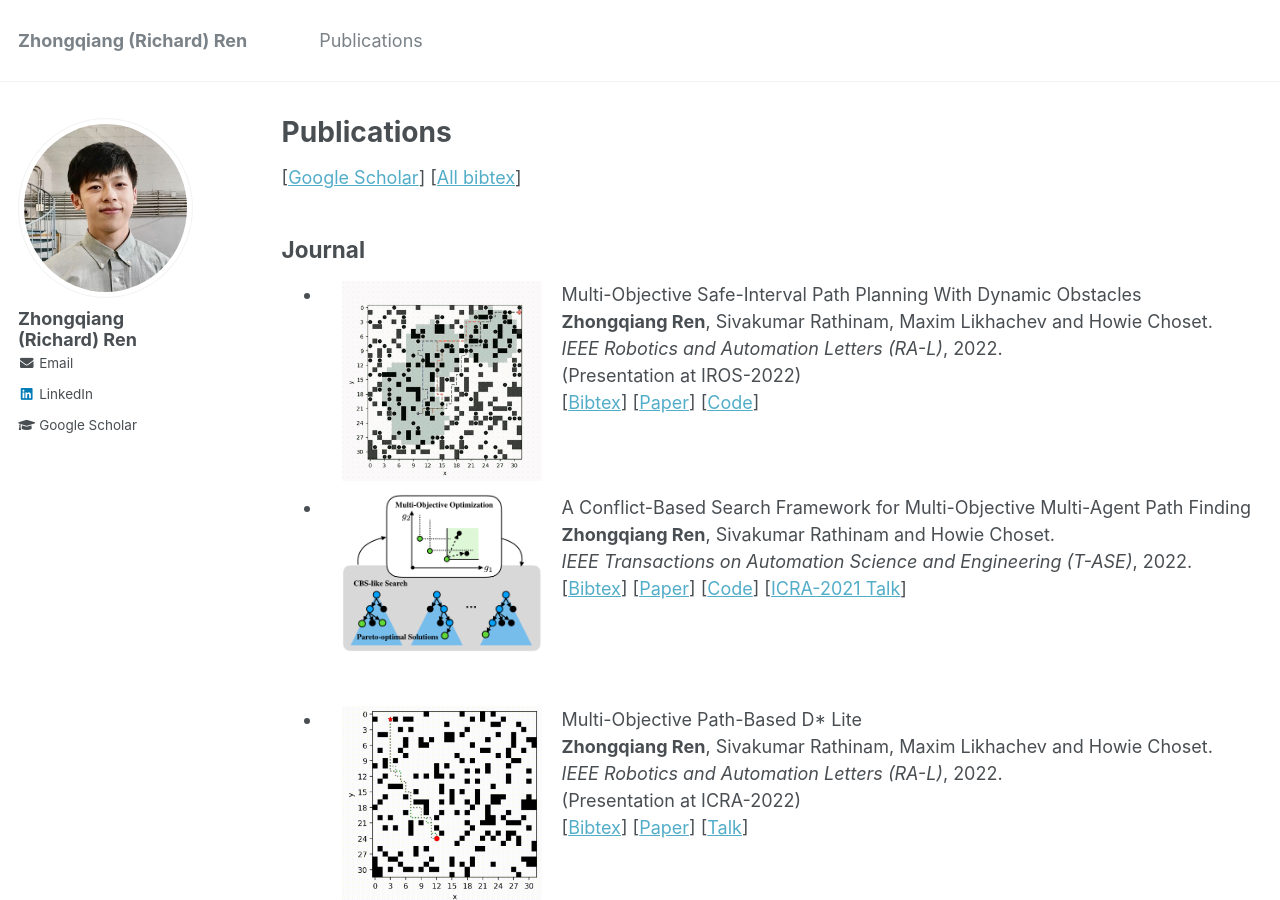
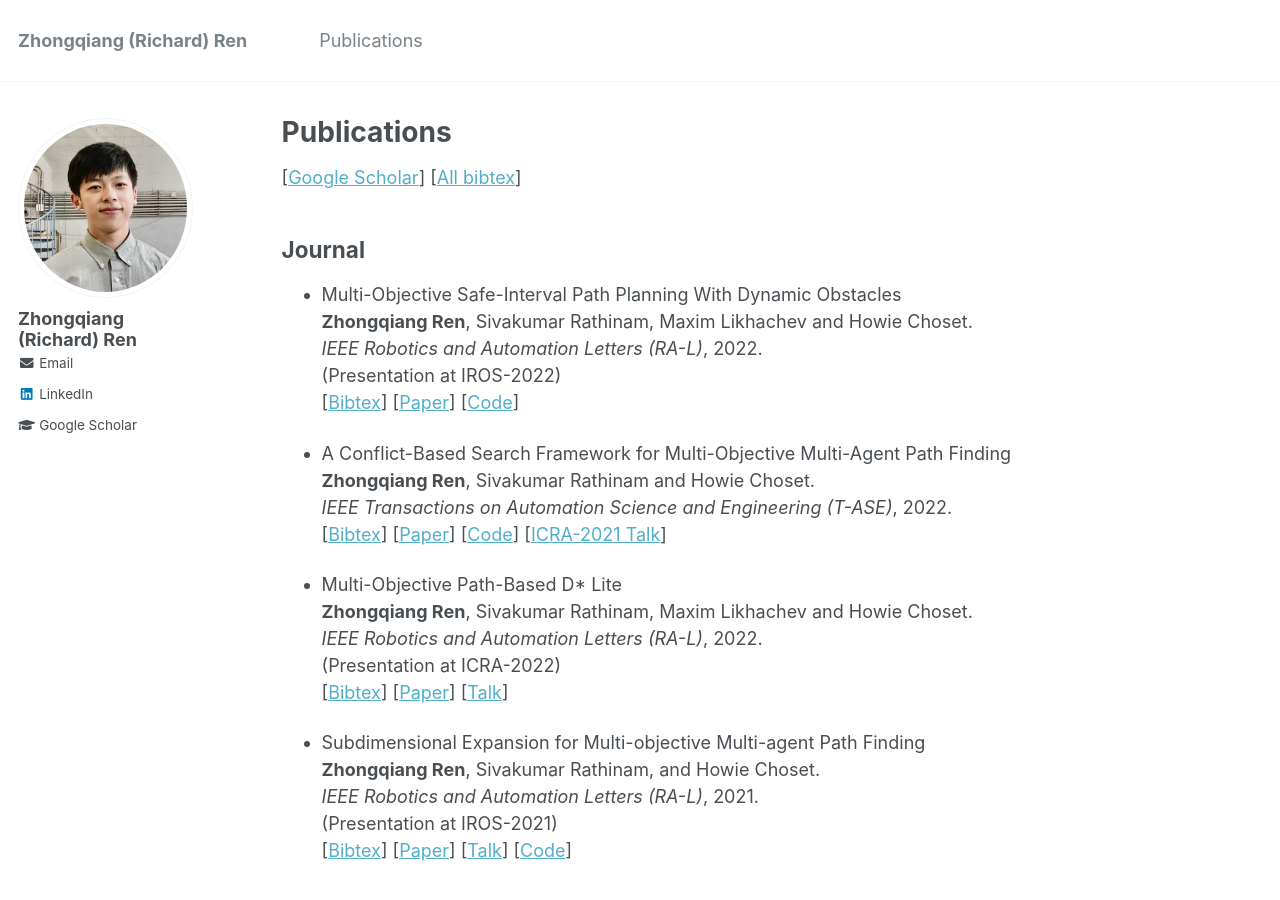
Before and after one commit to wonderren/wonderren.github.io, a Jekyll site: the page built from _pages/publications.md, in a window 1280 px wide and 900 px high. Built offline with Jekyll 4.4.1, drawn with Linux system fonts in a browser that asks for light colours.

Commit message:
update research and publication page

```diff
--- a/_pages/publications.md
+++ b/_pages/publications.md
@@ -7,49 +7,34 @@ author_profile: true
 
 [[Google Scholar](https://scholar.google.com/citations?user=kKKvRXsAAAAJ&hl=en&oi=sra)] [[All bibtex](https://wonderren.github.io/files/all_bibtex.txt)]
 
-
 Journal
 ------
 
-* <img src="../images/fig_mosipp.gif" alt="" width="200" height="200" align="left" hspace="20" style=" border: #000000 2px none;">
-Multi-Objective Safe-Interval Path Planning With Dynamic Obstacles\
+* Multi-Objective Safe-Interval Path Planning With Dynamic Obstacles\
   **Zhongqiang Ren**, Sivakumar Rathinam, Maxim Likhachev and Howie Choset.\
   <i>IEEE Robotics and Automation Letters (RA-L)</i>, 2022.\
   (Presentation at IROS-2022)\
 [[Bibtex](https://wonderren.github.io/files/bibtex_ren22mosipp.txt)]
 [[Paper](../files/ren22_mosipp_RAL_IROS22.pdf)]
 [[Code](https://github.com/wonderren/public_mosipp)]
-<br>
-<br>
-<br>
 
-* <img src="../images/fig_mocbs.png" alt="" width="200" height="200" align="left" hspace="20" style=" border: #000000 2px none;">
-A Conflict-Based Search Framework for Multi-Objective Multi-Agent Path Finding\
+* A Conflict-Based Search Framework for Multi-Objective Multi-Agent Path Finding\
   **Zhongqiang Ren**, Sivakumar Rathinam and Howie Choset.\
   <i>IEEE Transactions on Automation Science and Engineering (T-ASE)</i>, 2022.\
 [[Bibtex](https://wonderren.github.io/files/bibtex_ren21mocbs_tase.txt)]
 [[Paper](../files/ren22_mocbs_tase_final.pdf)]
 [[Code](https://github.com/wonderren/public_cppmomapf)]
 [[ICRA-2021 Talk](https://youtu.be/KI-BVhsjg0I)]
-<br>
-<br>
-<br>
-<br>
 
-* <img src="../images/fig_mopbd.gif" alt="" width="200" height="200" align="left" hspace="20" style=" border: #000000 2px none;">
-Multi-Objective Path-Based D* Lite\
+* Multi-Objective Path-Based D* Lite\
   **Zhongqiang Ren**, Sivakumar Rathinam, Maxim Likhachev and Howie Choset.\
   <i>IEEE Robotics and Automation Letters (RA-L)</i>, 2022.\
   (Presentation at ICRA-2022)\
 [[Bibtex](https://wonderren.github.io/files/bibtex_ren22mopbd.txt)]
 [[Paper](../files/ren22_mopbd-RAL_ICRA22.pdf)]
 [[Talk](https://youtu.be/GVYLqTZpPLE)]
-<br>
-<br>
-<br>
 
-* <img src="../images/fig_MOMstar.png" alt="" width="250" height="200" align="left" hspace="20" style=" border: #FFFFFF 2px none;">
-Subdimensional Expansion for Multi-objective Multi-agent Path Finding\
+* Subdimensional Expansion for Multi-objective Multi-agent Path Finding\
 	**Zhongqiang Ren**, Sivakumar Rathinam, and Howie Choset.\
 	<i>IEEE Robotics and Automation Letters (RA-L)</i>, 2021.\
 	(Presentation at IROS-2021)\
@@ -57,115 +42,78 @@ Subdimensional Expansion for Multi-objective Multi-agent Path Finding\
 [[Paper](../files/ren21-MOMstar_RAL_IROS.pdf)]
 [[Talk](https://youtu.be/pfeBNvOqzvE)]
 [[Code](https://github.com/wonderren/public_cppmomapf)]
-<br>
-<br>
+
 
 Conference
 ------
 
-* <img src="../images/fig_emoa.png" alt="" width="200" height="200" align="left" hspace="20" style=" border: #FFFFFF 2px none;">
-Enhanced Multi-Objective A* Using Balanced Binary Search Trees\
+* Enhanced Multi-Objective A* Using Balanced Binary Search Trees\
   **Zhongqiang Ren**, Richard Zhan, Sivakumar Rathinam, Maxim Likhachev and Howie Choset.\
   <i>International Symposium on Combinatorial Search (SoCS)</i>, 2022.\
 [[Bibtex](https://wonderren.github.io/files/bibtex_ren22emoa.txt)]
 [[Paper](../files/ren22_emoa_socs.pdf)]
 [[Code](https://github.com/wonderren/public_emoa)]
 [[Talk](https://youtu.be/ej_a7IG4s4w)]
-<br>
-<br>
 
-* <img src="../images/fig_cbss_eg.png" alt="" width="200" height="200" align="left" hspace="20" style=" border: #FFFFFF 2px none;">
-Conflict-Based Steiner Search for Multi-Agent Combinatorial Path Finding\
+* Conflict-Based Steiner Search for Multi-Agent Combinatorial Path Finding\
 	**Zhongqiang Ren**, Sivakumar Rathinam, and Howie Choset.\
 	<i>Robotics: Science and Systems (RSS)</i>, 2022.\
 [[Bibtex](https://wonderren.github.io/files/bibtex_ren22cbss.txt)]
 [[Paper](../files/ren22_cbss_rss.pdf)]
 [[Code](https://github.com/wonderren/public_pymcpf)]
 [[talk](https://youtu.be/V17vQSZP5Zs?t=2853)]
-<br>
-<br>
-<br>
-<br>
 
 
-* <img src="../images/fig_moes_overview.png" alt="" width="200" height="200" align="left" hspace="20" style=" border: #FFFFFF 2px none;">
-A Local Optimization Framework for Multi-Objective Ergodic Search\
+* A Local Optimization Framework for Multi-Objective Ergodic Search\
 	**Zhongqiang Ren**, Akshaya Kesarimangalam Srinivasan, Howard Coffin, Ian Abraham and Howie Choset.\
 	<i>Robotics: Science and Systems (RSS)</i>, 2022.\
 [[Bibtex](https://wonderren.github.io/files/bibtex_ren22moes.txt)]
 [[Paper](../files/ren22_moes_rss.pdf)]
 [[Code](https://github.com/wonderren/public_moes)]
 [[talk](https://youtu.be/A6rRCVtB2sM?t=1548)]
-<br>
-<br>
-<br>
-<br>
 
-* <img src="../images/fig_lbmp.gif" alt="" width="200" height="200" align="left" hspace="20" style=" border: #FFFFFF 2px none;">
-A Lower Bounding Framework for Motion Planning amid Dynamic Obstacles in 2D\
+* A Lower Bounding Framework for Motion Planning amid Dynamic Obstacles in 2D\
   **Zhongqiang Ren**, Sivakumar Rathinam and Howie Choset.\
   <i>Workshop on Algorithmic Foundations of Robotics (WAFR)</i>, 2022.\
 [[Bibtex](https://wonderren.github.io/files/bibtex_ren22lbmp.txt)]
 [[Paper](../files/ren22_lbmp_wafr.pdf)]
 [[talk](https://youtu.be/gM_w2HAYJww?t=28388)]
-<br>
-<br>
-<br>
-<br>
 
-* <img src="../images/fig_lss.png" alt="" width="250" height="200" align="left" hspace="20" style=" border: #FFFFFF 2px none;">
-Loosely Synchronized Search for Multi-agent Path Finding with Asynchronous Actions\
+* Loosely Synchronized Search for Multi-agent Path Finding with Asynchronous Actions\
 	**Zhongqiang Ren**, Sivakumar Rathinam, and Howie Choset.\
 	<i>IEEE/RSJ International Conference on Intelligent Robots and Systems (IROS)</i>, 2021.\
 [[Bibtex](https://wonderren.github.io/files/bibtex_ren21lss.txt)]
 [[Paper](../files/ren21_lss_iros.pdf)]
 [[Talk](https://youtu.be/u0WSXr3yjhc)]
-<br>
-<br>
 
-* <img src="../images/fig_mocbs.gif" alt="" width="250" height="200" align="left" hspace="20" style=" border: #000000 2px none;">
-Multi-objective Conflict-based Search for Multi-agent Path Finding\
+* Multi-objective Conflict-based Search for Multi-agent Path Finding\
 	**Zhongqiang Ren**, Sivakumar Rathinam, and Howie Choset.\
 	<i>IEEE International Conference on Robotics and Automation (ICRA)</i>, 2021.\
 [[Bibtex](https://wonderren.github.io/files/bibtex_ren21mocbs.txt)]
 [[Paper](../files/ren21_mocbs_icra21.pdf)]
 [[Talk](https://youtu.be/KI-BVhsjg0I)]
 [[Code](https://github.com/wonderren/public_cppmomapf)]
-<br>
-<br>
-<br>
-<br>
 
-* <img src="../images/fig_MSstar.gif" alt="" width="250" height="200" align="left" hspace="20" style=" border: #000000 2px none;">
-MS*: A New Exact Algorithm for Multi-agent Simultaneous Multi-goal Sequencing and Path Finding\
+* MS*: A New Exact Algorithm for Multi-agent Simultaneous Multi-goal Sequencing and Path Finding\
 	**Zhongqiang Ren**, Sivakumar Rathinam, and Howie Choset.\
 	<i>IEEE International Conference on Robotics and Automation (ICRA)</i>, 2021.\
 [[Bibtex](https://wonderren.github.io/files/bibtex_ren21ms.txt)]
 [[Paper](../files/ren21-MSstar.pdf)]
 [[Talk](https://youtu.be/cjwO4yycfpo)]
-<br>
-<br>
-<br>
 
-* <img src="../images/fig_torus.png" alt="" width="250" height="200" align="left" hspace="20" style=" border: #000000 2px none;">
-Geometric motion planning for systems with toroidal and cylindrical shape spaces\
+* Geometric motion planning for systems with toroidal and cylindrical shape spaces\
 	Chaohui Gong, **Zhongqiang Ren**, Julian Whitman, Jaskaran Grover, Baxi Chong, and Howie Choset.\
 	Dynamic Systems and Control Conference, American Society of Mechanical Engineers, 2018.\
 [[Bibtex](https://wonderren.github.io/files/bibtex_gong18torus.txt)]
 [[Paper](https://asmedigitalcollection.asme.org/DSCC/proceedings-abstract/DSCC2018/51913/V003T32A013/270996)]
 [[PDF](https://d1wqtxts1xzle7.cloudfront.net/57737478/DSCC2018-9144.pdf?1541912930=&response-content-disposition=inline%3B+filename%3DGeometric_Motion_Planning_For_Systems_Wi.pdf&Expires=1616924915&Signature=KuFlGSqfnphvOLhbK0Y33d4GZMikmQDXVFK1LDSjJ49hjrZof1sG8xlSdN-gVRQXcFqH9RSK4QV~7ly7Gp5OP9L5NiIqtJpL9XC80kV7gpl8-kGycqKsuy7T5viCGfuKTFeCUDu88YEaI60Ko9wKl8xgKXzHJDHc~L2SOCZfQic0iIw6Jr3Pp5e60X9C8Y2UvqlY8CnLrgOUc~TkN8w8t3kqUl~90KBEtKRvhiPJTk68D7dxPkf5ywee4a8wEDqmGezq34jkf1S4WyooKVlRxZ5LFbTGdVB75oVKgl1sqKi52LjsRanxeAHDqj~XsCGN4867qfEFV-uRnabb~iuN3g__&Key-Pair-Id=APKAJLOHF5GGSLRBV4ZA)]
-<br>
-<br>
 
-* <img src="../images/fig_dslp.png" alt="" width="250" height="200" align="left" hspace="20" style=" border: #000000 2px none;">
-Deformed state lattice planning\
+* Deformed state lattice planning\
 	**Zhongqiang Ren**, Chaohui Gong, and Howie Choset.\
 	IEEE/RSJ International Conference on Intelligent Robots and Systems (IROS), 2017.\
 [[Bibtex](https://wonderren.github.io/files/bibtex_ren17dslp.txt)]
 [[Paper](https://ieeexplore.ieee.org/document/8206534)]
 [[PDF](https://www.researchgate.net/profile/Zhongqiang-Ren/publication/321821716_Deformed_state_lattice_planning/links/5e9fdca6a6fdcc20bb360c44/Deformed-state-lattice-planning.pdf)]
-<br>
-<br>
 
 Preprint
 ------
```
